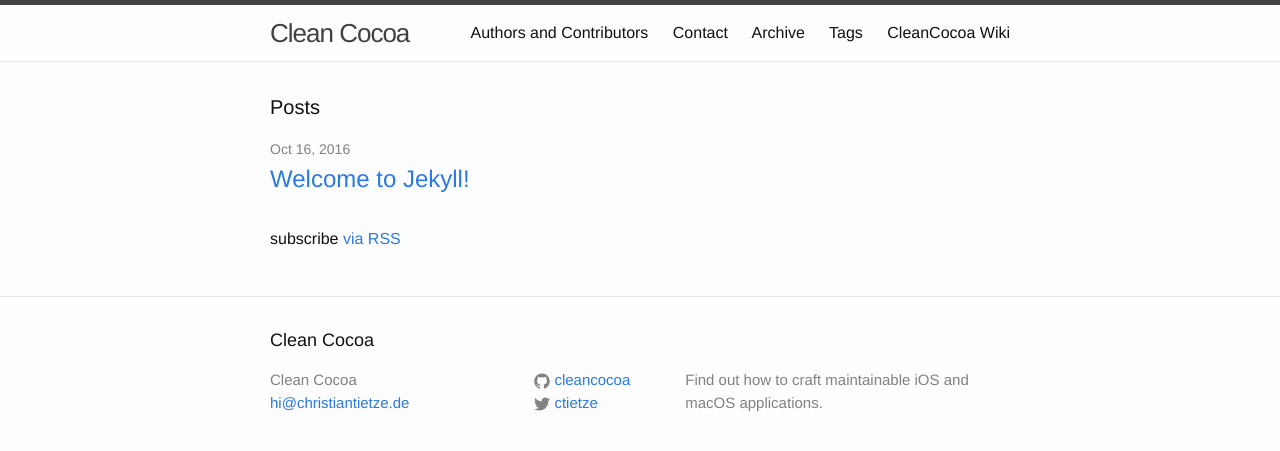
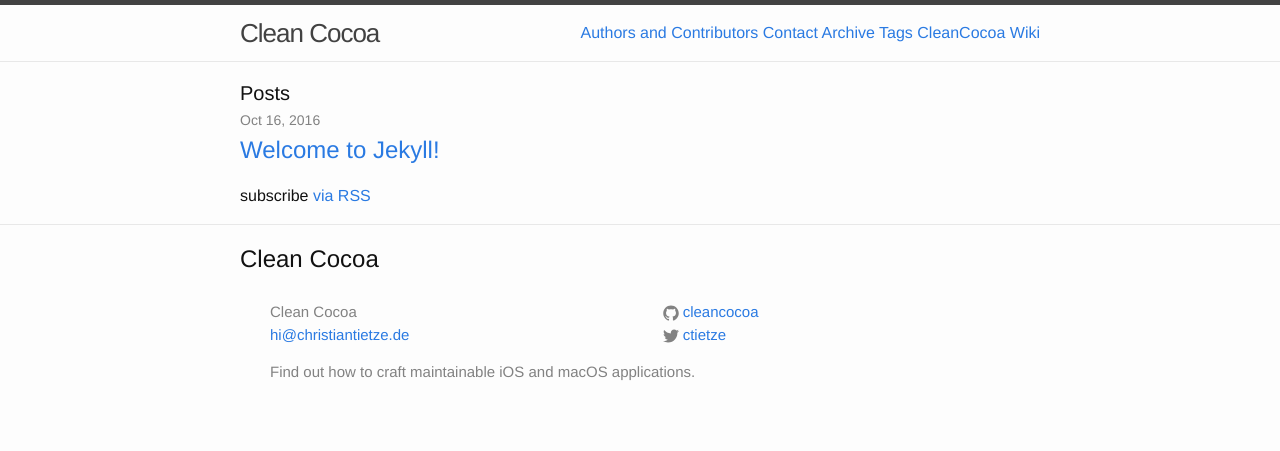
Before and after one commit to CleanCocoa/cleancocoa.github.io, a Jekyll site: the page built from index.html, in a window 1280 px wide. Shown: the top 451 px of the page. Built offline with Jekyll 4.4.1, drawn with Linux system fonts in a browser that asks for light colours.

Commit message:
simplify css

```diff
--- a/_sass/_base.scss
+++ b/_sass/_base.scss
@@ -34,7 +34,6 @@
 p, blockquote, pre,
 ul, ol, dl, figure,
 %vertical-rhythm {
-    margin-bottom: $spacing-unit / 2;
 }
 
 
@@ -66,7 +65,7 @@
  * Lists
  */
 ul, ol {
-    margin-left: $spacing-unit;
+    margin-left: 1em;
 }
 
 li {
@@ -112,8 +111,7 @@
 blockquote {
     color: $grey-color;
     border-left: 4px solid $grey-color-light;
-    padding-left: $spacing-unit / 2;
-    font-size: 18px;
+    padding-left: 1em;
     letter-spacing: -1px;
     font-style: italic;
 
@@ -156,19 +154,14 @@
  * Wrapper
  */
 .wrapper {
-    max-width: -webkit-calc(#{$content-width} - (#{$spacing-unit} * 2));
-    max-width:         calc(#{$content-width} - (#{$spacing-unit} * 2));
     margin-right: auto;
     margin-left: auto;
-    padding-right: $spacing-unit;
-    padding-left: $spacing-unit;
+    padding-right: 5%;
+    padding-left: 5%;
     @extend %clearfix;
 
-    @include media-query($on-laptop) {
-        max-width: -webkit-calc(#{$content-width} - (#{$spacing-unit}));
-        max-width:         calc(#{$content-width} - (#{$spacing-unit}));
-        padding-right: $spacing-unit / 2;
-        padding-left: $spacing-unit / 2;
+    @include above_breakpoint() {
+        max-width: 50em;
     }
 }
 
--- a/_sass/_layout.scss
+++ b/_sass/_layout.scss
@@ -32,20 +32,10 @@
         display: none;
     }
 
-    .page-link {
-        color: $text-color;
-        line-height: $base-line-height;
-
-        // Gaps between nav items, but not on the last one
-        &:not(:last-child) {
-            margin-right: 20px;
-        }
-    }
-
-    @include media-query($on-palm) {
+    @include below_breakpoint() {
         position: absolute;
         top: 9px;
-        right: $spacing-unit / 2;
+        right: 9px;
         background-color: $background-color;
         border: 1px solid $grey-color-light;
         border-radius: 5px;
@@ -79,32 +69,38 @@
             display: block;
             padding-bottom: 5px;
         }
-
-        .page-link {
-            display: block;
-            padding: 5px 10px;
-
-            &:not(:last-child) {
-                margin-right: 0;
-            }
-            margin-left: 20px;
-        }
     }
 }
 
+.mainmenu { list-style-type: none; }
+.mainmenu__link {
+  display: inline-block;
+  padding: 5px 10px;
+  color: $text-color;
+}
+.mainmenu__item {
+  display: block;
 
+  margin-right: 0;
+  margin-left: 1em;
+  line-height: $base-line-height;
+
+  @include above_breakpoint() {
+    display: inline-block;
+
+  }
+}
 
 /**
  * Site footer
  */
 .site-footer {
     border-top: 1px solid $grey-color-light;
-    padding: $spacing-unit 0;
+    padding: 1em 0;
 }
 
 .footer-heading {
-    font-size: 18px;
-    margin-bottom: $spacing-unit / 2;
+    margin-bottom: 1em;
 }
 
 .contact-list,
@@ -113,52 +109,53 @@
     margin-left: 0;
 }
 
+$footer-spacing: 30px;
 .footer-col-wrapper {
     font-size: 15px;
     color: $grey-color;
-    margin-left: -$spacing-unit / 2;
+    margin-left: $footer-spacing / 2;
     @extend %clearfix;
 }
 
 .footer-col {
     float: left;
-    margin-bottom: $spacing-unit / 2;
-    padding-left: $spacing-unit / 2;
+    margin-bottom: $footer-spacing / 2;
+    padding-left: $footer-spacing / 2;
 }
 
 .footer-col-1 {
-    width: -webkit-calc(35% - (#{$spacing-unit} / 2));
-    width:         calc(35% - (#{$spacing-unit} / 2));
+    width: -webkit-calc(35% - (#{$footer-spacing} / 2));
+    width:         calc(35% - (#{$footer-spacing} / 2));
 }
 
 .footer-col-2 {
-    width: -webkit-calc(20% - (#{$spacing-unit} / 2));
-    width:         calc(20% - (#{$spacing-unit} / 2));
+    width: -webkit-calc(20% - (#{$footer-spacing} / 2));
+    width:         calc(20% - (#{$footer-spacing} / 2));
 }
 
 .footer-col-3 {
-    width: -webkit-calc(45% - (#{$spacing-unit} / 2));
-    width:         calc(45% - (#{$spacing-unit} / 2));
+    width: -webkit-calc(45% - (#{$footer-spacing} / 2));
+    width:         calc(45% - (#{$footer-spacing} / 2));
 }
 
-@include media-query($on-laptop) {
+@include above_breakpoint() {
     .footer-col-1,
     .footer-col-2 {
-        width: -webkit-calc(50% - (#{$spacing-unit} / 2));
-        width:         calc(50% - (#{$spacing-unit} / 2));
+        width: -webkit-calc(50% - (#{$footer-spacing} / 2));
+        width:         calc(50% - (#{$footer-spacing} / 2));
     }
 
     .footer-col-3 {
-        width: -webkit-calc(100% - (#{$spacing-unit} / 2));
-        width:         calc(100% - (#{$spacing-unit} / 2));
+        width: -webkit-calc(100% - (#{$footer-spacing} / 2));
+        width:         calc(100% - (#{$footer-spacing} / 2));
     }
 }
 
-@include media-query($on-palm) {
+@include below_breakpoint() {
     .footer-col {
         float: none;
-        width: -webkit-calc(100% - (#{$spacing-unit} / 2));
-        width:         calc(100% - (#{$spacing-unit} / 2));
+        width: -webkit-calc(100% - (#{$footer-spacing} / 2));
+        width:         calc(100% - (#{$footer-spacing} / 2));
     }
 }
 
@@ -168,7 +165,7 @@
  * Page content
  */
 .page-content {
-    padding: $spacing-unit 0;
+    padding: 1em 0;
 }
 
 .page-heading {
@@ -180,7 +177,7 @@
     list-style: none;
 
     > li {
-        margin-bottom: $spacing-unit;
+        margin-bottom: 1em;
     }
 }
 
@@ -200,7 +197,7 @@
  * Posts
  */
 .post-header {
-    margin-bottom: $spacing-unit;
+
 }
 
 .post-title {
@@ -208,18 +205,18 @@
     letter-spacing: -1px;
     line-height: 1;
 
-    @include media-query($on-laptop) {
+    @include above_breakpoint() {
         font-size: 36px;
     }
 }
 
 .post-content {
-    margin-bottom: $spacing-unit;
+    margin-bottom: 1em;
 
     h2 {
         font-size: 32px;
 
-        @include media-query($on-laptop) {
+        @include above_breakpoint() {
             font-size: 28px;
         }
     }
@@ -227,7 +224,7 @@
     h3 {
         font-size: 26px;
 
-        @include media-query($on-laptop) {
+        @include above_breakpoint() {
             font-size: 22px;
         }
     }
@@ -235,7 +232,7 @@
     h4 {
         font-size: 20px;
 
-        @include media-query($on-laptop) {
+        @include above_breakpoint() {
             font-size: 18px;
         }
     }
--- a/_sass/_syntax-highlighting.scss
+++ b/_sass/_syntax-highlighting.scss
@@ -3,7 +3,7 @@
  */
 .highlight {
     background: #fff;
-    @extend %vertical-rhythm;
+    //@extend %vertical-rhythm;
 
     .highlighter-rouge & {
       background: #eef;
--- /dev/null
+++ b/_sass/_variables.scss
@@ -0,0 +1,11 @@
+/** Media query breakpoints */
+
+$breakpoint: 700px;
+
+@mixin below_breakpoint() {
+    @media (max-width: $breakpoint - 1) { @content; }
+}
+
+@mixin above_breakpoint() {
+    @media (min-width: $breakpoint) { @content; }
+}
--- a/css/main.scss
+++ b/css/main.scss
@@ -12,8 +12,6 @@
 $small-font-size:  $base-font-size * 0.875;
 $base-line-height: 1.5;
 
-$spacing-unit:     30px;
-
 $text-color:       #111;
 $background-color: #fdfdfd;
 $brand-color:      #2a7ae2;
@@ -22,31 +20,9 @@
 $grey-color-light: lighten($grey-color, 40%);
 $grey-color-dark:  darken($grey-color, 25%);
 
-// Width of the content area
-$content-width:    800px;
-
-$on-palm:          600px;
-$on-laptop:        800px;
-
-
-
-// Use media queries like this:
-// @include media-query($on-palm) {
-//     .wrapper {
-//         padding-right: $spacing-unit / 2;
-//         padding-left: $spacing-unit / 2;
-//     }
-// }
-@mixin media-query($device) {
-    @media screen and (max-width: $device) {
-        @content;
-    }
-}
-
-
-
 // Import partials from `sass_dir` (defaults to `_sass`)
 @import
+        "variables",
         "base",
         "layout",
         "syntax-highlighting"
```
